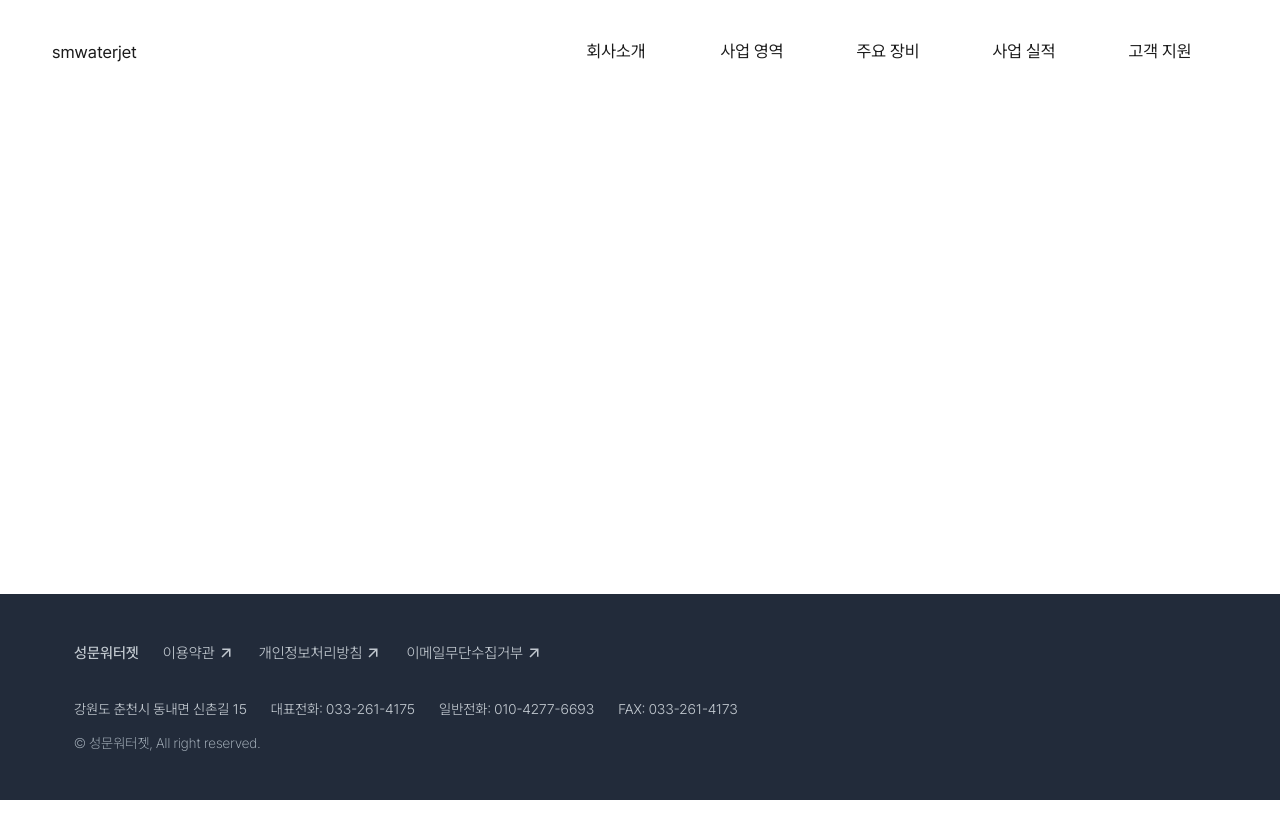
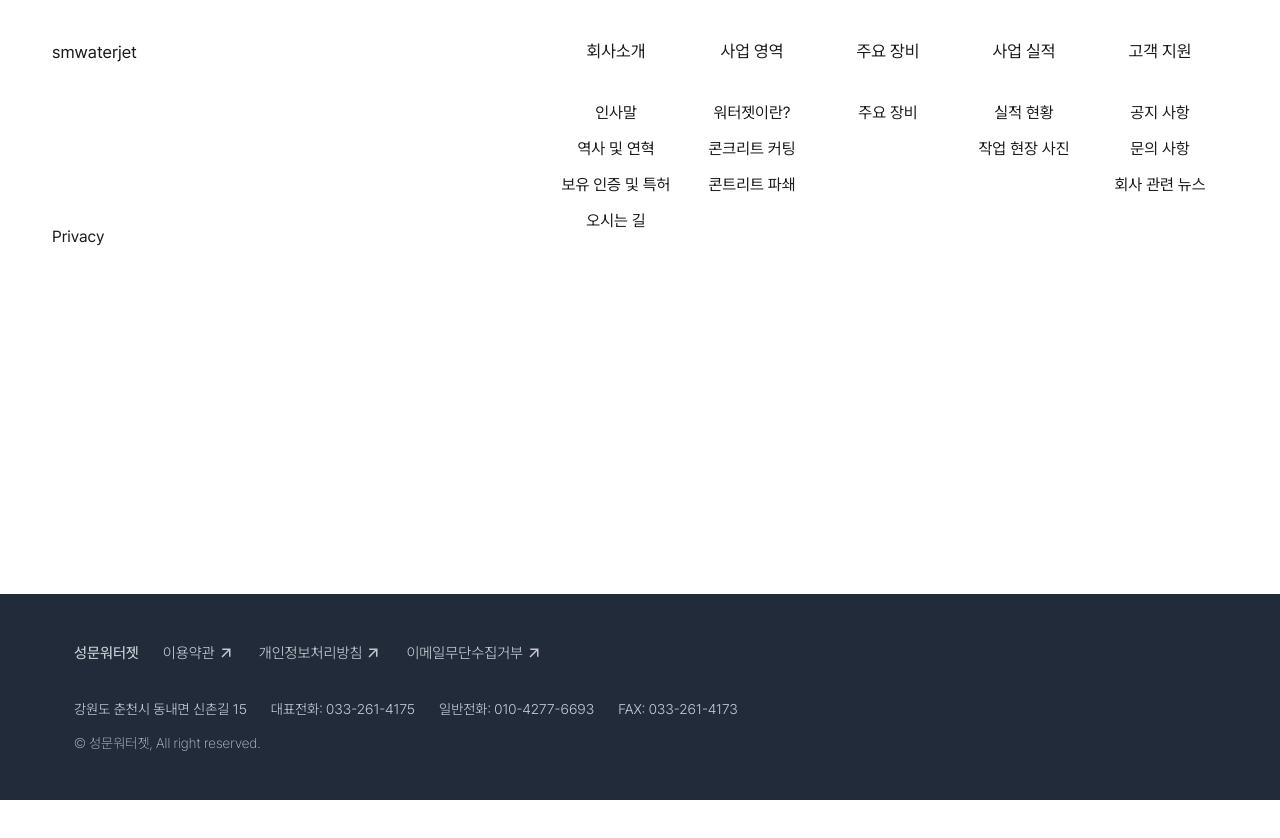
Before and after one commit to Melting-Ground/smwaterjet-web-client, a Next.js app: page /policy/privacy in a window 1280 px wide. Before the commit this address had no page. Shown: the top 838 px of the page. After the commit the page ends 800 px from the top, so only its background shows below. Built offline with nearby package versions, Linux system fonts and the light colour scheme.

Commit message:
Feat: 이용약관 페이지 생성

```diff
--- /dev/null
+++ b/src/app/(routes)/policy/email/page.tsx
@@ -0,0 +1,5 @@
+import React from "react";
+
+export default function Email() {
+  return <div>Email</div>;
+}
--- /dev/null
+++ b/src/app/(routes)/policy/privacy/page.tsx
@@ -0,0 +1,5 @@
+import React from "react";
+
+export default function Privacy() {
+  return <div>Privacy</div>;
+}
--- /dev/null
+++ b/src/app/(routes)/policy/tos/page.tsx
@@ -0,0 +1,5 @@
+import React from "react";
+
+export default function Tos() {
+  return <div>Tos</div>;
+}
```
